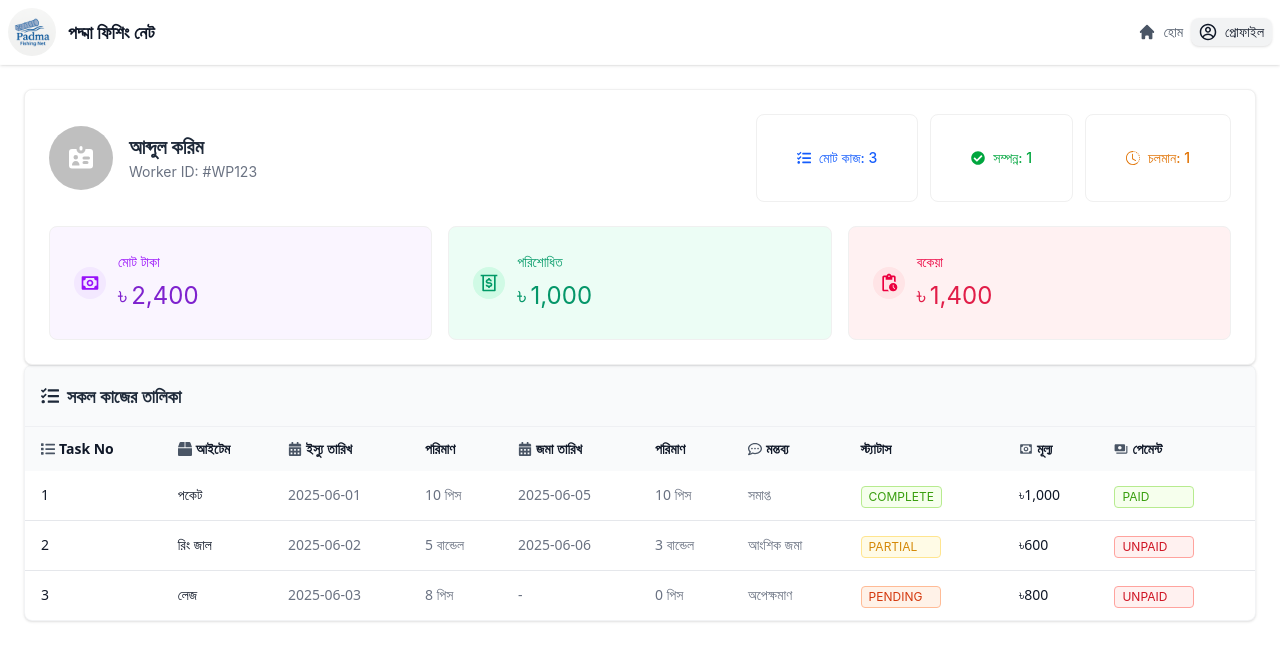
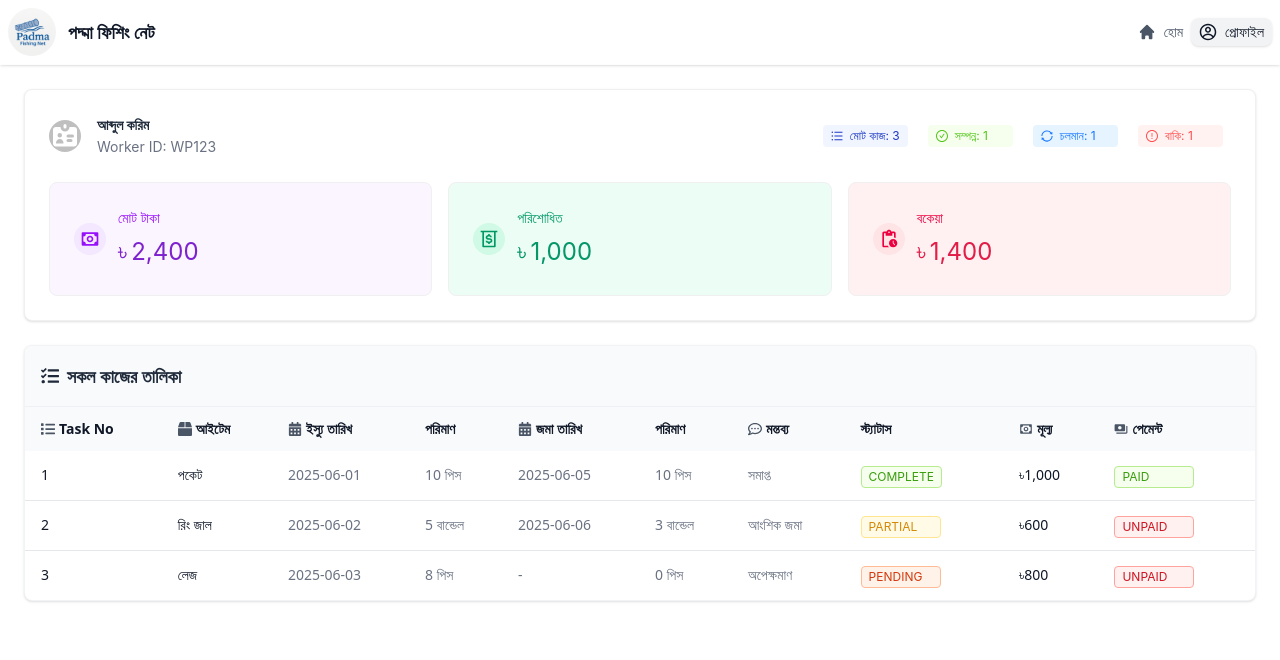
Before and after one commit to arif2758/padma-fishnet, a Next.js app: page /profile in a window 1280 px wide. Shown: the top 660 px of the page. Built offline with nearby package versions, Linux system fonts and the light colour scheme; what @ant-design/nextjs-registry would draw is missing.

Commit message:
testing 6

```diff
--- a/src/app/page.tsx
+++ b/src/app/page.tsx
@@ -4,9 +4,8 @@ export default function Home() {
   return (
     <main className="min-h-screen">
       {/* Main Content */}
-      <div className="relative">
-        <WorkerList />
-      </div>
+
+      <WorkerList />
     </main>
   );
 }
--- a/src/components/WorkerDetailsClient.tsx
+++ b/src/components/WorkerDetailsClient.tsx
@@ -60,6 +60,7 @@ export default function WorkerDetailsClient({
   return (
     <div className="p-4">
       <WorkerHeader workerId={workerSlug} tasks={data} />
+      <br />
       <WorkerTasksTable tasks={data} />
     </div>
   );
--- a/src/components/WorkerHeader.tsx
+++ b/src/components/WorkerHeader.tsx
@@ -1,12 +1,18 @@
 "use client";
 
-import { Card, Avatar, Statistic } from "antd";
+import { Card, Avatar, Statistic, Tag,  } from "antd";
 import { HiIdentification } from "react-icons/hi";
-import { FaTasks, FaCheckCircle } from "react-icons/fa";
-import { BsClockHistory } from "react-icons/bs";
+
 import { BiMoney, BiMoneyWithdraw } from "react-icons/bi";
 import { MdPendingActions } from "react-icons/md";
+
 import { Task } from "@/types/worker";
+import {
+  CheckCircleOutlined,
+  UnorderedListOutlined,
+  ExclamationCircleOutlined,
+  SyncOutlined,
+} from "@ant-design/icons";
 
 interface WorkerHeaderProps {
   workerId: string;
@@ -30,46 +36,44 @@ export default function WorkerHeader({
       <div className="flex flex-col md:flex-row md:items-center justify-between gap-4">
         <div className="flex items-center gap-4">
           <Avatar
-            size={64}
             icon={<HiIdentification className="text-3xl" />}
             className="bg-gradient-to-r from-blue-500 to-blue-600"
           />
           <div>
-            <h2 className="text-xl font-bold text-gray-800">
+            <h2 className="font-bold text-gray-800">
               {name || "কর্মীর বিস্তারিত"}
             </h2>
-            <p className="text-gray-500">Worker ID: #{workerId}</p>
+            <p className="text-gray-500">Worker ID: {workerId}</p>
           </div>
         </div>
 
-        <div className="flex flex-wrap gap-3">
-          <Card className="!px-4 !py-2 rounded-full bg-blue-50 border-blue-100 shadow-none">
-            <div className="flex items-center gap-2">
-              <FaTasks className="text-blue-600" />
-              <p className="text-blue-600 font-medium">
-                মোট কাজ: {tasks.length}
-              </p>
-            </div>
-          </Card>
-          <Card className="!px-4 !py-2 rounded-full bg-green-50 border-green-100 shadow-none">
-            <div className="flex items-center gap-2">
-              <FaCheckCircle className="text-green-600" />
-              <p className="text-green-600 font-medium">
-                সম্পন্ন:{" "}
-                {tasks.filter((task) => task.status === "complete").length}
-              </p>
-            </div>
-          </Card>
-          <Card className="!px-4 !py-2 rounded-full bg-amber-50 border-amber-100 shadow-none">
-            <div className="flex items-center gap-2">
-              <BsClockHistory className="text-amber-600" />
-              <p className="text-amber-600 font-medium">
-                চলমান:{" "}
-                {tasks.filter((task) => task.status === "partial").length}
-              </p>
-            </div>
-          </Card>
-        </div>
+
+          <div className="grid grid-cols-2 md:grid-cols-4 gap-3" >
+          <Tag
+            bordered={false}
+            icon={<UnorderedListOutlined />}
+            color="geekblue"
+          >
+            মোট কাজ: {tasks.length}
+          </Tag>
+
+          <Tag bordered={false} icon={<CheckCircleOutlined />} color="success">
+            সম্পন্ন: {tasks.filter((task) => task.status === "complete").length}
+          </Tag>
+
+          <Tag bordered={false} icon={<SyncOutlined  />} color="processing">
+            চলমান: {tasks.filter((task) => task.status === "partial").length}
+          </Tag>
+
+          <Tag
+            bordered={false}
+            icon={<ExclamationCircleOutlined />}
+            color="error"
+          >
+            বাকি: {tasks.filter((task) => task.status === "pending").length}
+          </Tag>
+           </div>
+
       </div>
 
       {/* Financial Stats */}
--- a/src/components/WorkerList.tsx
+++ b/src/components/WorkerList.tsx
@@ -194,7 +194,9 @@ export default function WorkerList() {
       {/* Main Header */}
       <div className="bg-white border-b border-gray-200/50">
         <div className="max-w-7xl mx-auto py-8 px-6">
-          <h2 className="text-3xl font-bold mb-4 text-gray-800">কর্মীদের তালিকা</h2>
+          <h2 className="text-xl font-bold mb-4 text-gray-800">
+            কর্মীদের তালিকা
+          </h2>
           <div className="flex flex-wrap gap-4 text-sm text-gray-500">
             <p>মোট কর্মী: {realWorkers.length} জন</p>
             {Object.entries(workersByLocation).map(([location, count]) => (
@@ -252,7 +254,7 @@ export default function WorkerList() {
                     <div className="flex flex-col gap-4">
                       <div className="flex items-center gap-4">
                         <Avatar
-                          size={56}
+
                           icon={<UserOutlined />}
                           className="bg-gradient-to-r from-blue-500 to-blue-600 flex-shrink-0 transition-transform group-hover:scale-110"
                         />
@@ -262,7 +264,8 @@ export default function WorkerList() {
                               <h3 className="text-lg font-semibold text-gray-800 break-words">
                                 {worker.name}
                               </h3>
-                            </div>                              <Badge
+                            </div>{" "}
+                            <Badge
                               count="Active"
                               className="scale-90"
                               style={{
--- a/src/components/WorkerProfile.tsx
+++ b/src/components/WorkerProfile.tsx
@@ -54,6 +54,7 @@ export default function WorkerProfile() {
   return (
     <div className="p-6 mx-auto space-y-8">
       <WorkerHeader workerId="WP123" name="আব্দুল করিম" tasks={data} />
+      <br />
       <WorkerTasksTable tasks={data} />
     </div>
   );
```
Lines whose indentation alone changed are shown as unchanged.
